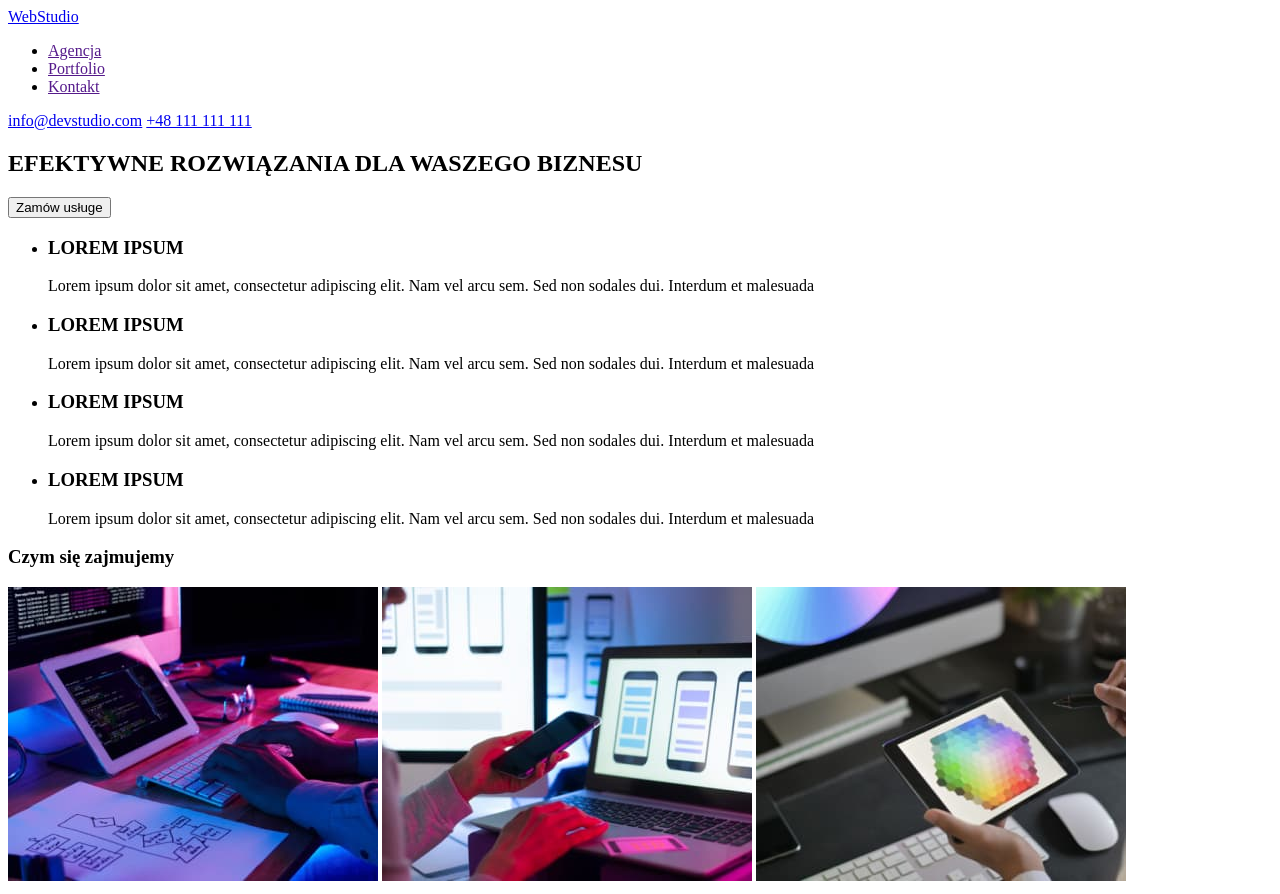
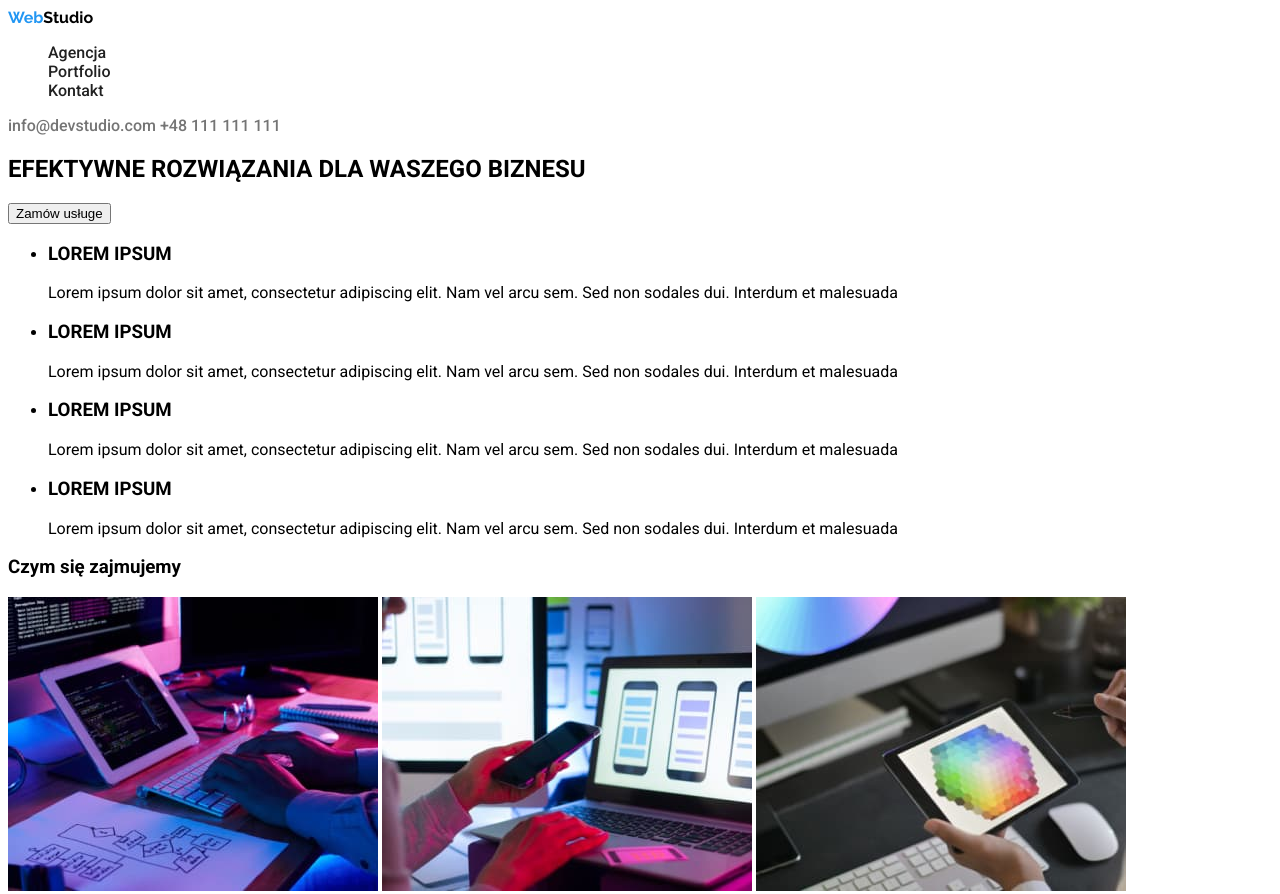
Before and after one commit to KonradSadowski/goit-markup-hw-02, a plain HTML site: page index.html in a window 1280 px wide. Shown: the top 894 px of the page. Drawn offline with Linux system fonts and the light colour scheme.

Commit message:
pierwsze próby

```diff
--- a/css/styles.css
+++ b/css/styles.css
@@ -0,0 +1,46 @@
+@font-face {
+  font-family: 'Roboto', sans-serif;
+  src: url(https://fonts.googleapis.com/css2?family=Raleway:wght@700&family=Roboto:wght@400;500;700;900&display=swap);
+}
+
+@font-face {
+  font-family: 'Raleway', sans-serif;
+  src: url(https://fonts.googleapis.com/css2?family=Raleway:wght@700&family=Roboto:wght@400;500;700;900&display=swap);
+}
+body {
+  font-family: 'Roboto', sans-serif;
+}
+
+.logo {
+  font-family: 'Raleway', sans-serif;
+  font-weight: 700;
+  text-decoration: none;
+  color: #000000;
+  width: 145px;
+  height: 31px;
+}
+.logo-web {
+  font-weight: 700;
+  color: #2196f3;
+}
+
+.nav-header {
+  text-decoration: none;
+  color: #212121;
+  font-weight: 500;
+  list-style: none;
+}
+.nav-header:hover,
+.nav-header:focus {
+  color: #2196f3;
+}
+
+.contact {
+  text-decoration: none;
+  color: #757575;
+  font-weight: 500;
+}
+.contact:hover,
+.contact:focus {
+  color: #2196f3;
+}
--- a/index.html
+++ b/index.html
@@ -5,20 +5,27 @@
     <meta http-equiv="X-UA-Compatible" content="IE=edge" />
     <meta name="viewport" content="width=device-width, initial-scale=1.0" />
     <title>Document</title>
+    <link rel="stylesheet" href="./css/styles.css" />
+    <link rel="preconnect" href="https://fonts.googleapis.com" />
+    <link rel="preconnect" href="https://fonts.gstatic.com" crossorigin />
+    <link
+      href="https://fonts.googleapis.com/css2?family=Raleway:wght@700&family=Roboto:wght@400;500;700;900&display=swap"
+      rel="stylesheet"
+    />
   </head>
   <body>
     <header>
       <nav>
-        <a href="./index.html">WebStudio</a>
-        <ul>
-          <li><a href="">Agencja</a></li>
-          <li><a href="">Portfolio</a></li>
-          <li><a href="">Kontakt</a></li>
+        <a href="./index.html" class="logo"><span class="logo-web">Web</span>Studio</a>
+        <ul class="nav-header">
+          <li><a href="" class="nav-header">Agencja</a></li>
+          <li><a href="portfolio.html" class="nav-header">Portfolio</a></li>
+          <li><a href="" class="nav-header">Kontakt</a></li>
         </ul>
       </nav>
 
-      <a href="mailto:info@devstudio.com">info@devstudio.com</a>
-      <a href="call:+48111111111">+48 111 111 111</a>
+      <a href="mailto:info@devstudio.com" class="contact">info@devstudio.com</a>
+      <a href="call:+48111111111" class="contact">+48 111 111 111</a>
     </header>
     <main>
       <section>
@@ -131,7 +138,7 @@
       </section>
     </main>
     <footer>
-      <a href="./index.html">WebStudio</a>
+      <a href="./index.html" class="logo"><span class="logo-web">Web</span>Studio</a>
       <address>
         <span>m. Warszawa, Aleje Jerozolimskie 21</span>
         <a href="mailto:info@example.com">info@example.com</a> <br />
```
Also changed, not shown: portfolio.html (+9 -2 lines).
